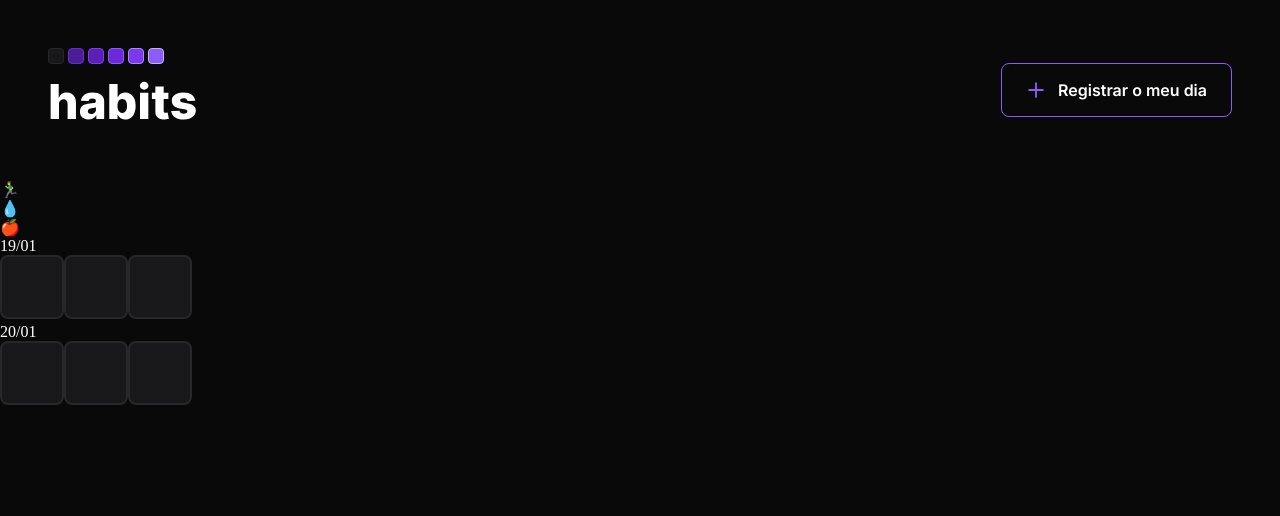
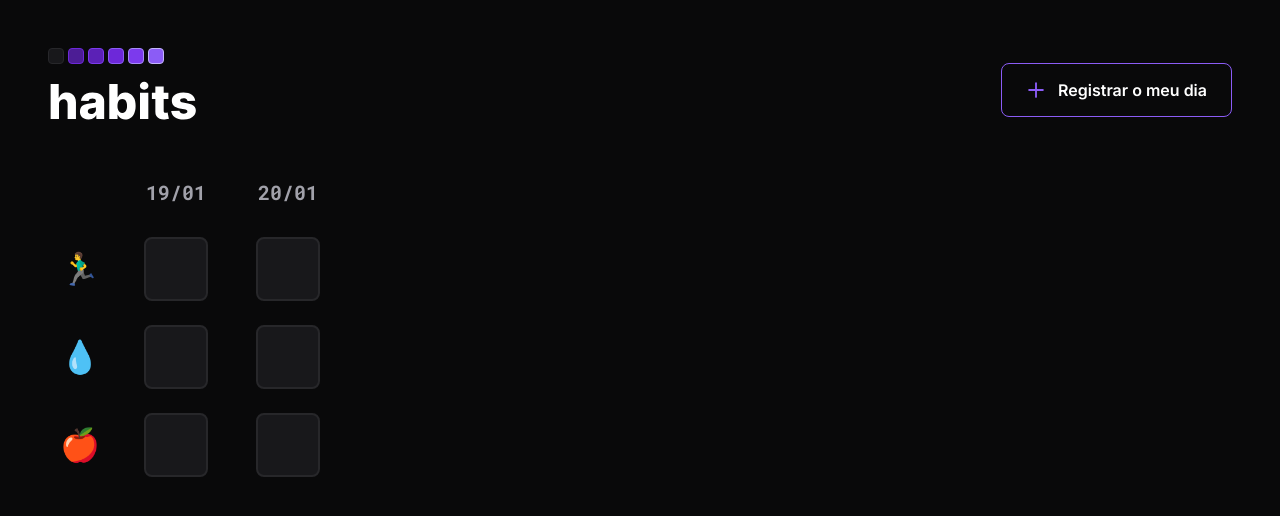
Before and after one commit to Poveii/habits, a React (Vite) app: page / in a window 1280 px wide. Shown: the top 516 px of the page. Built offline with nearby package versions, Linux system fonts and the light colour scheme.

Commit message:
:lipstick: feat: Styled formHabits and his children

```diff
--- a/src/App.css
+++ b/src/App.css
@@ -28,6 +28,50 @@ button {
   border-radius: 8px;
 }
 
+#form-habits {
+  display: flex;
+  padding: 0px 48px;
+}
+
+.habits {
+  display: flex;
+  flex-direction: column;
+  gap: 24px;
+  margin-top: 57px;
+}
+
+.habit {
+  width: 64px;
+  height: 64px;
+
+  display: flex;
+  align-items: center;
+  justify-content: center;
+
+  font-size: 2rem;
+}
+
+.days {
+  display: flex;
+  gap: 48px;
+  margin-left: 32px;
+}
+
+.day {
+  display: flex;
+  flex-direction: column;
+  gap: 24px;
+}
+
+.day div {
+  font-family: "Roboto Mono", monospace;
+  font-size: 1.25rem;
+  line-height: 125%;
+  text-align: center;
+  color: #a1a1aa;
+  margin-bottom: 8px;
+}
+
 input {
   appearance: none;
 
```
